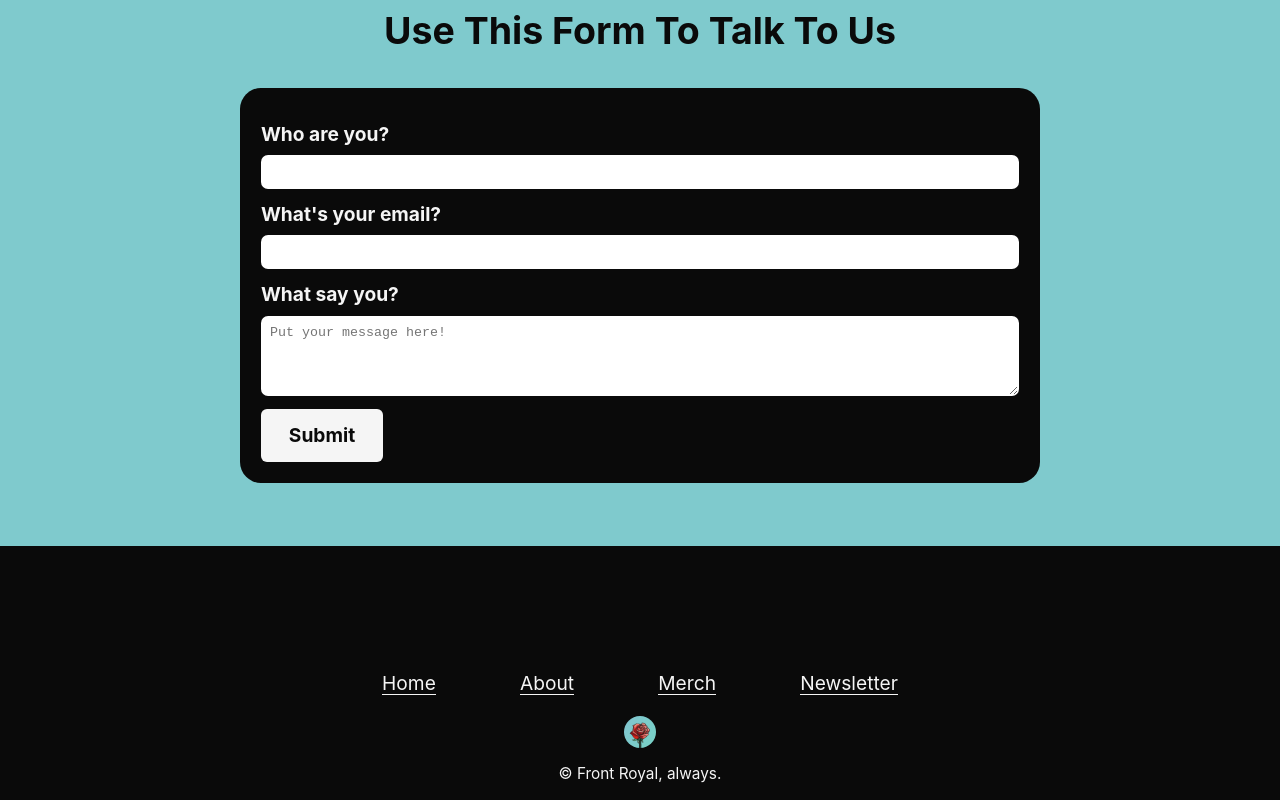
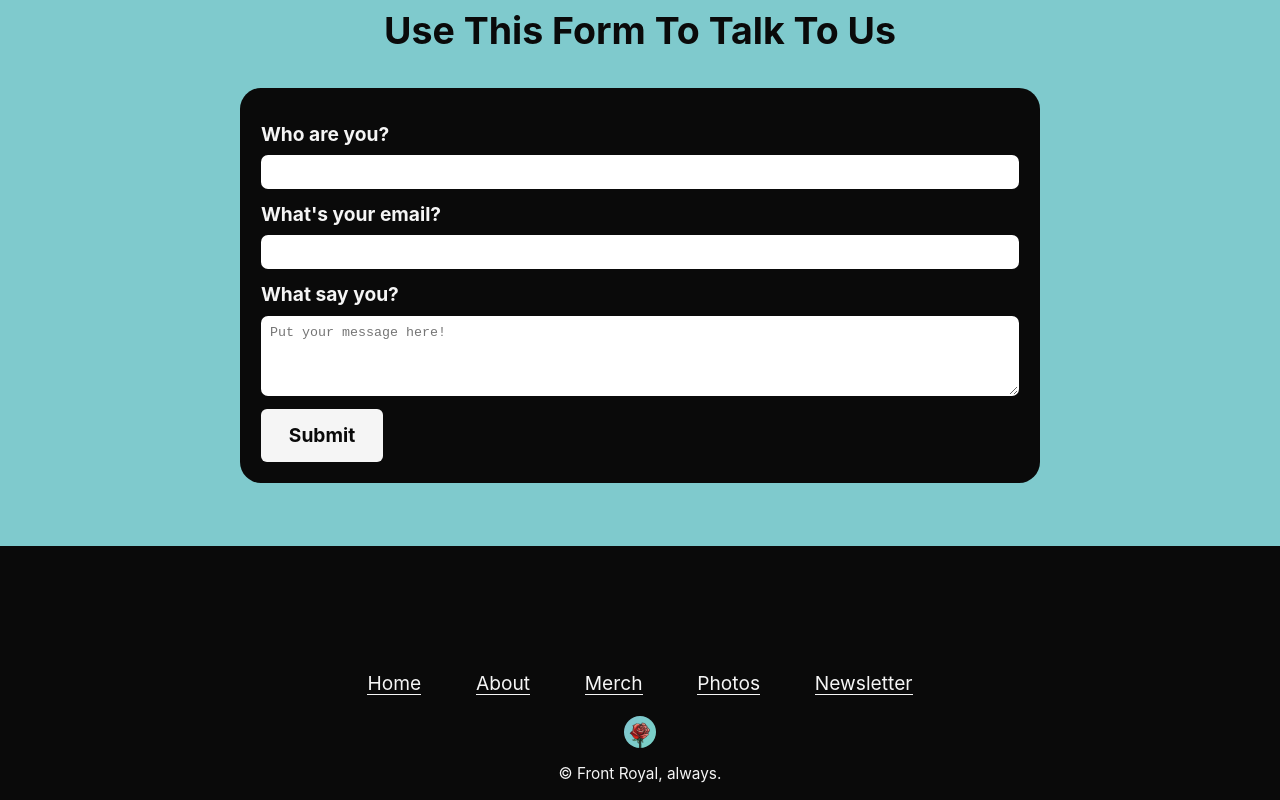
Before and after one commit to troyvassalotti/front-royal, an Eleventy site: page src/about/index.njk in a window 1280 px wide. Shown: the part 2159-2959 px from the top of the page. Built offline with nearby package versions, Linux system fonts and the light colour scheme; Eleventy itself is replaced by a stand-in of ours; files that its build step writes are made by us from their sources; a web font is replaced by a local one.

Commit message:
add new link to photos

```diff
--- a/src/_includes/partials/footer.njk
+++ b/src/_includes/partials/footer.njk
@@ -4,6 +4,7 @@
             <li><a class="animated-link" href="/">Home</a></li>
             <li><a class="animated-link" href="/about/">About</a></li>
             <li><a class="animated-link" href="https://front-royal.creator-spring.com/">Merch</a></li>
+            <li><a class="animated-link" href="https://photos.frontroyalband.com/">Photos</a></li>
             <li><a class="animated-link" href="https://newsletter.frontroyalband.com">Newsletter</a></li>
         </ul>
     </nav>
```
